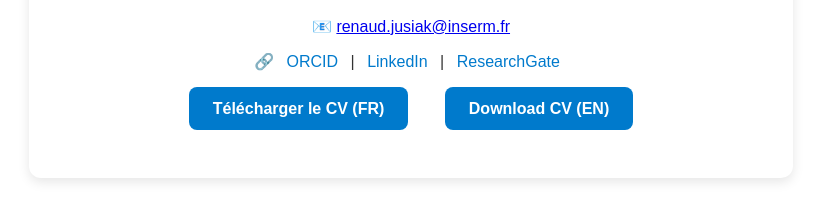
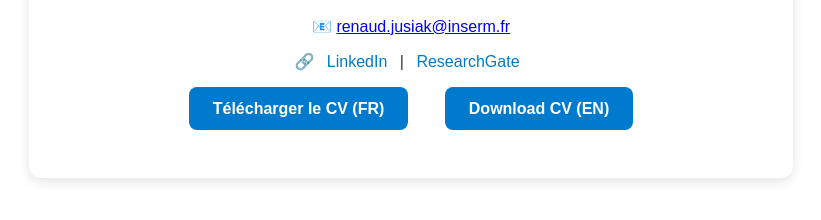
Before and after one commit to RJusiak/Carte-de-visite, a plain HTML site: page index.html in a window 1280 px wide. Shown: the part 176-396 px from the top of the page, without its empty margins (229-1050 px from the left). Drawn offline with Linux system fonts and the light colour scheme.

Commit message:
Remove ORCID

```diff
--- a/index.html
+++ b/index.html
@@ -54,7 +54,6 @@
 
   <div class="links">
     🔗
-    <a href="https://orcid.org/0000-0000-0000-0000" target="_blank">ORCID</a> |
     <a href="https://linkedin.com/in/r-jusiak" target="_blank">LinkedIn</a> |
     <a href="https://www.researchgate.net/profile/Renaud-Jusiak" target="_blank">ResearchGate</a>
   </div>
```
